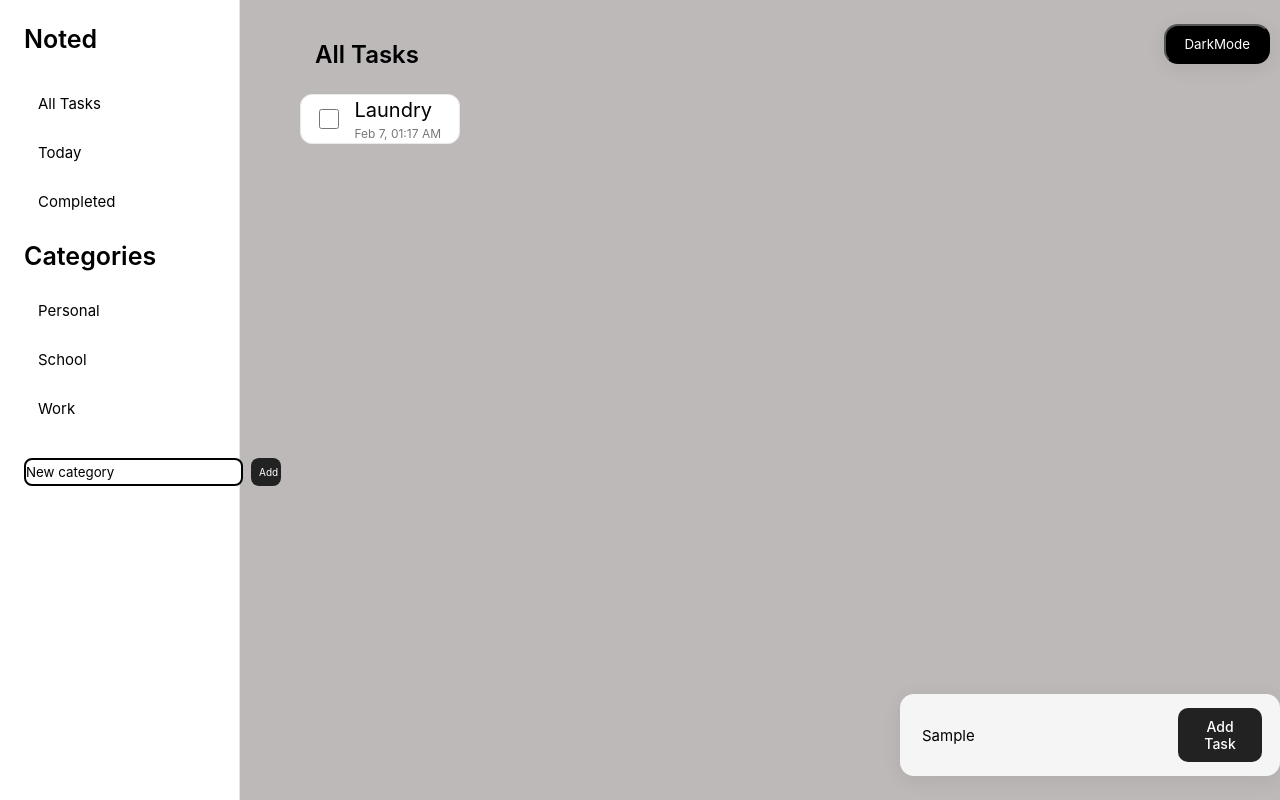
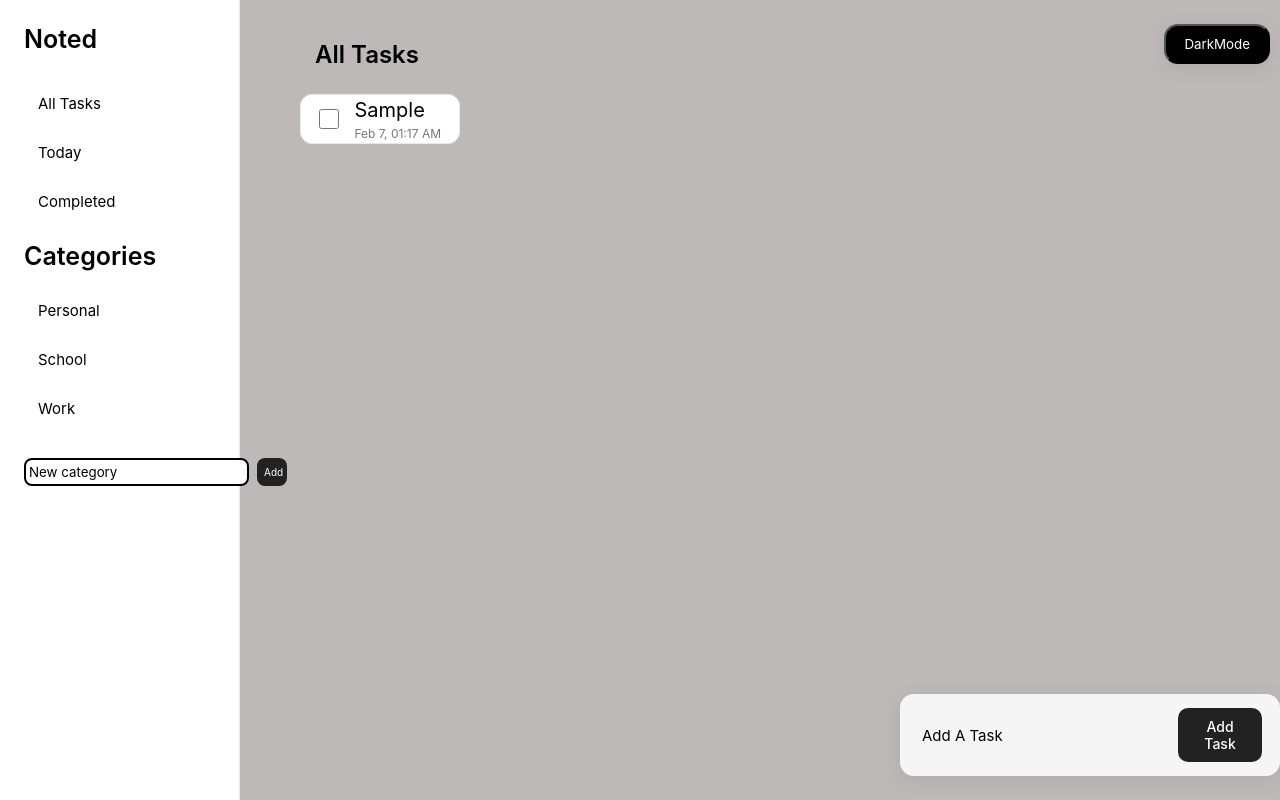
Before and after one commit to Darsheels/my-react-app, a React (Vite) app: page / in a window 1280 px wide. Both pictures are taken after typing "Sample" into the empty fields and a click on the button "Add Task". Built offline with nearby package versions, Linux system fonts and the light colour scheme.

Commit message:
FinalFunctionalityUI

```diff
--- a/src/App.jsx
+++ b/src/App.jsx
@@ -1,4 +1,3 @@
-import AddTask from "./components/AddTaskForm";
 import SideBar from "./components/Sidebar";
 import TaskBar from "./components/TaskBar";
 import { useState } from "react";
@@ -16,7 +15,6 @@ export default function App() {
         <SideBar/>
         <div className="main-content">
           <TaskBar/>
-          <AddTask/>
           <button className="dark-mode-button" onClick={toggleTheme}>DarkMode</button>
         </div>
       </div>
--- a/src/components/AddTaskForm.jsx
+++ /dev/null
@@ -1,8 +0,0 @@
-export default function AddTask() {
-    return (
-        <div className="bottom">
-            <input className="AddTaskInput" placeholder="Add A Task"></input>
-            <button className="AddTaskButton">Add Task</button>
-        </div>
-    );
-}
--- a/src/components/TaskBar.jsx
+++ b/src/components/TaskBar.jsx
@@ -1,30 +1,48 @@
+import { useState } from "react";
+
 export default function TaskBar() {
-    // const newTask = {
-    //     id:Date.now(),
-    //     title: taskTitle,
-    //     description: "",
-    //     createdAt: new Date().toLocaleString(),
-    //     completed: false,
+    const [tasks , setTasks] = useState([]);
+    const [newTask , setNewTask] = useState("");
 
-    // }
+    const addTask = () => {
+        if (newTask.trim() === "") return;
+
+        const taskObj = {
+            id: Date.now(),
+            title: newTask,
+            createdAt: new Date().toLocaleString("en-US" , {
+                month: "short",
+                day: "numeric",
+                hour: "2-digit",
+                minute: "2-digit"
+                }),
+            completed: false
+        };
+
+        setTasks([...tasks , taskObj]);
+        setNewTask("");
+    };
+
 
     return (
         <div className="taskbar">
             <h1 className="taskbar-title">All Tasks</h1>
             <div className="task-list">
-                <div className="task-item">
-                    <input type="checkbox" className="task-checkbox"/>
-                    <div className="task-content">
-                        <div className="task-title">Laundry</div>
-                        <div className="task-timestamp">{new Date().toLocaleString("en-US" , {
-                            month: "short",
-                            day: "numeric",
-                            hour: "2-digit",
-                            minute: "2-digit"
-                        })}</div>
+                {tasks.map((task) => {
+                    return(
+                    <div key={task.id} className="task-item">
+                        <input type="checkbox" className="task-checkbox"/>
+                        <div className="task-content">
+                            <div className="task-title">{task.title}</div>
+                            <div className="task-timestamp">{task.createdAt}</div>
+                        </div>
                     </div>
-                </div>
+                )})}
             </div>
+            <div className="bottom">
+            <input className="AddTaskInput" placeholder="Add A Task" value={newTask} onChange={(e) => setNewTask(e.target.value)}></input>
+            <button className="AddTaskButton" onClick={addTask}>Add Task</button>
+        </div>
         </div>
     );
 
--- a/src/index.css
+++ b/src/index.css
@@ -137,6 +137,7 @@ body {
     width: 160px;
     height: 50px;
     margin-top: 25px;
+    gap: 2px;
 }
 
 .task-item:hover {
@@ -190,7 +191,7 @@ body {
 }
 
 .app.dark {
-    background: #1a1a1a;
+    background: #000000;
     color: #f5f5f5;
 }
 
@@ -206,13 +207,15 @@ body {
 }
 
 .app.dark .AddTaskInput {
-    background: rgba(0, 0, 0, 0.85);
+    background: rgb(43, 43, 43);
     color: white;
+
 }
 
 .app.dark .AddTaskButton {
-    background: #000000;
+    background: rgb(43, 43, 43);
     color: white;
+
 }
 
 .app.dark .taskbar-title {
@@ -237,7 +240,7 @@ body {
 }
 
 .app.dark .bottom {
-    background: black;
+    background: rgb(15, 15, 15);
 }
 
 .add-category {
@@ -248,13 +251,13 @@ body {
 
 .category-input {
     flex: 1;
-    padding: 0px;
+    padding: 0px 3px;
     border-radius: 8px;
     border: 2px solid #000000;
 }
 
 .category-button {
-    padding: 8px 8px;
+    padding: 8px 7px;
     border-radius: 8px;
     background: #222;
     color: white;
@@ -266,10 +269,12 @@ body {
 
 .app.dark .category-button {
     color: white;
+   background: #222;
+   border: 1px solid white;
 }
 
 .app.dark .category-input {
-    background: black;
+    background: rgb(41, 41, 41);
     color: white;
-    border: 2px solid white;
+    border: 1px solid white;
 }
```
